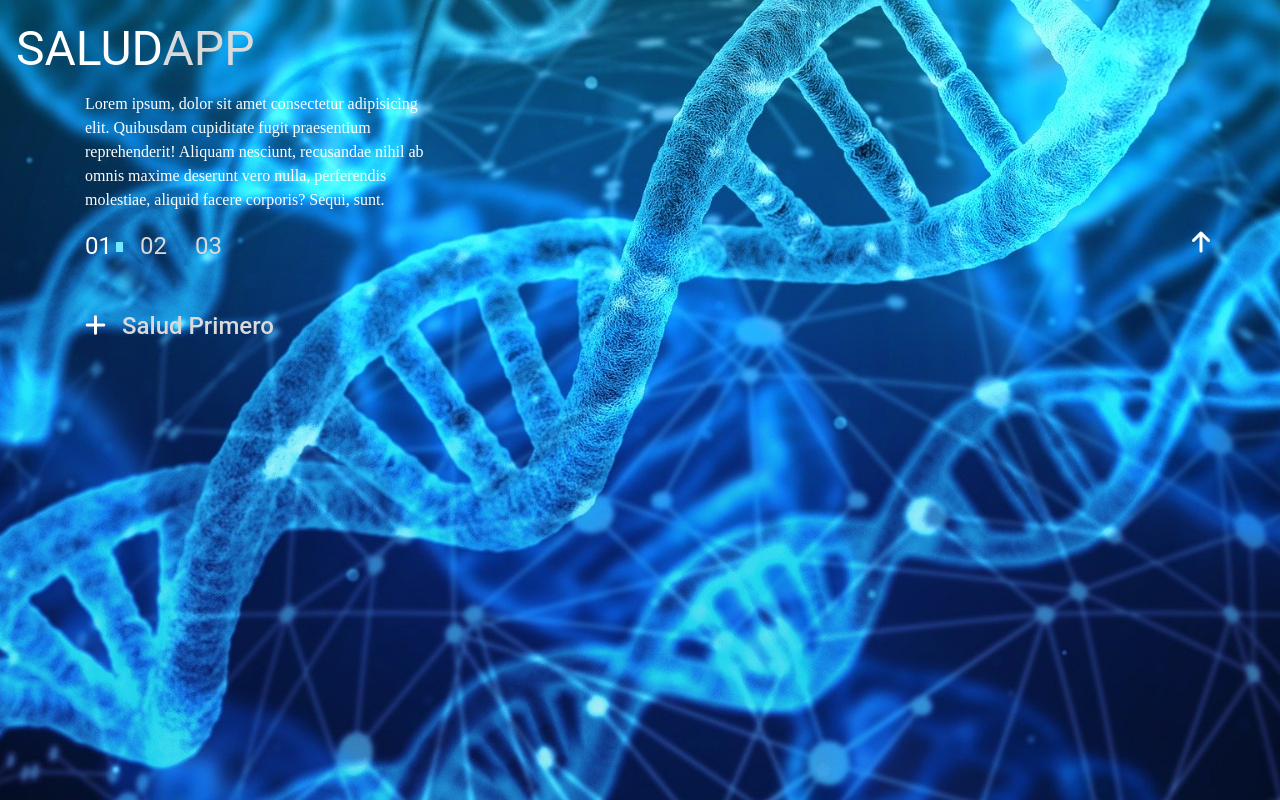
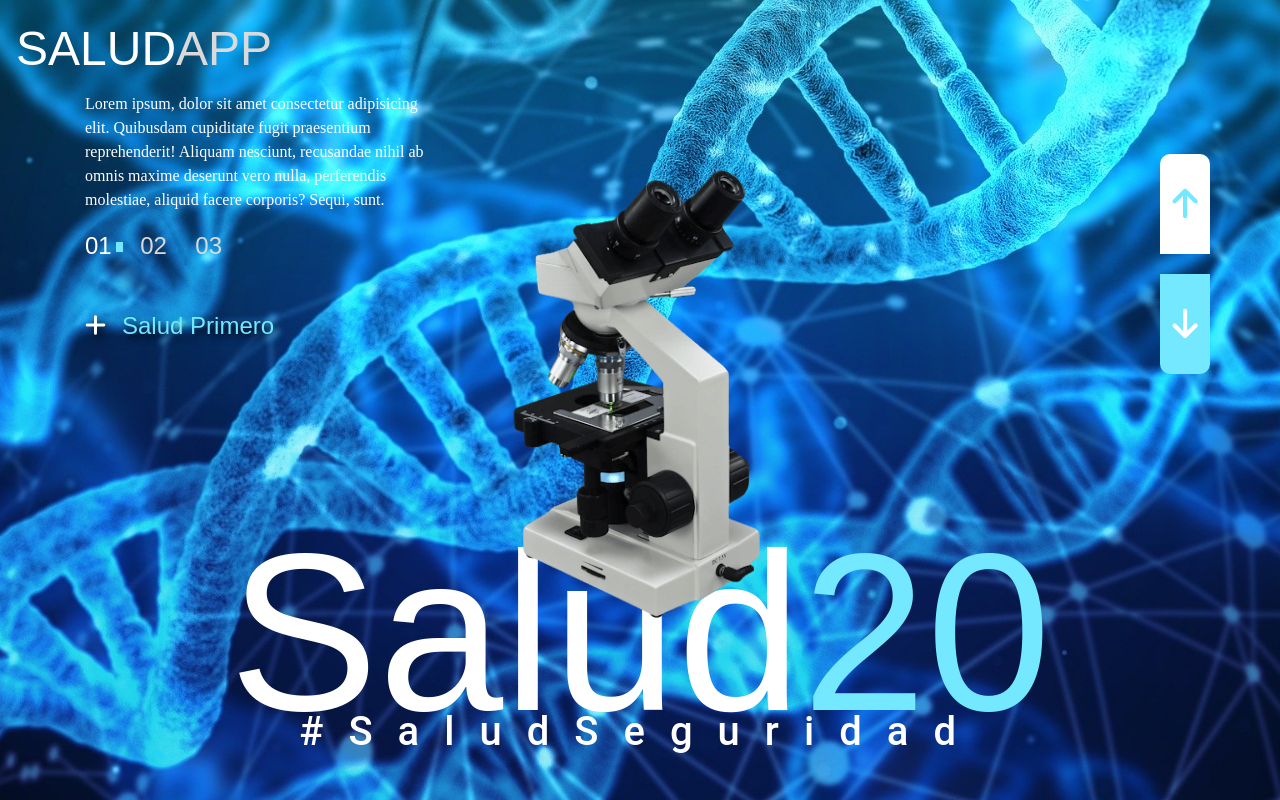
Before and after one commit to aghernandez/Bootstrap_LandingPage, a plain HTML site: page index.html in a window 1280 px wide. Drawn offline with nearby package versions, Linux system fonts and the light colour scheme.

Commit message:
Añadiendo elementos al Css para su interactividad

```diff
--- a/index.html
+++ b/index.html
@@ -37,6 +37,22 @@
             <div class="row h-33">
                 <div class="col-lg-4 pt-5">
                     <h4><i class="fas fa-plus pr-3"></i>Salud Primero</h4>
+                    <div class="social">
+                        <a href="">Facebook</a>
+                        <a href="">Instagram</a>
+                        <a href="">Google +</a>
+                    </div>
+                </div>
+                <div class="col-lg-4">
+                    <img src="img/microscopio.png" alt="">
+                </div>
+                <div class="col-lg-4 flex">
+                    <i class="fas fa-arrow-down"></i>
+                </div>
+            </div>
+            <div class="row h-33">
+                <div class="col-lg-12">
+                    <h1>Salud<span class="salud">20</span></h1>
                 </div>
             </div>
 
--- a/style.css
+++ b/style.css
@@ -1,5 +1,5 @@
 *{
-    font-family: "Roboto";
+    font-family: "Arial";
     color: rgb(218, 218, 218);
     padding: 0;
     margin: 0;
@@ -60,3 +60,126 @@ section i {
     font-size: 1.5rem;
     color: white;
 }
+
+section h4 {
+    color: #73e8ff;
+    text-shadow: 3px 3px 8px #000;
+}
+
+section .social {
+    position: absolute;
+    left: -100%;
+    transform: rotate(-90deg);
+    font-size: 1.5rem;
+    top: 50%;
+    width: 400px;
+    display: flex;
+    justify-content: space-between;
+}
+
+section a {
+    color: white;
+    font-size: 1.5rem;
+}
+
+section .social a:hover {
+    color: white;
+    text-decoration: none;
+}
+
+section img {
+    position: absolute;
+    top: 50%;
+    left: 50%;
+    transform: translate(-50%, -50%);
+    z-index: 999;
+    width: 130%;
+}
+
+@keyframes bounce {
+    0% {
+        width: 130%;
+    }
+
+    80% {
+        width: 130%;
+    }
+
+    90% {
+        width: 140%;
+    }
+
+    100% {
+        width: 130%;
+    }
+}
+
+section .fa-arrow-up {
+    background-color: white;
+    color: #73e8ff;
+    height: 100px;
+    width: 50px;
+    display: flex;
+    align-items: center;
+    justify-content: center;
+    font-size: 2.1rem;
+    border-radius: 10px 10px 0px 0px;
+}
+
+section .fa-arrow-down {
+    background-color:#73e8ff;
+    color: white;
+    height: 100px;
+    width: 50px;
+    display: flex;
+    align-items: center;
+    justify-content: center;
+    font-size: 2.1rem;
+    border-radius: 0px 0px 10px 10px;
+}
+
+section h1 {
+    color: white;
+    font-size: 14rem;
+    margin: -30px auto;
+    text-align: center;
+}
+
+section h1:before {
+    content: "#SaludSeguridad";
+    position: absolute;
+    top: 180px;
+    left: 50%;
+    transform: translate(-50%);
+    font-size: 2.5rem;
+    letter-spacing: 25px;
+    font-family: "Roboto";
+}
+
+span.salud {
+    color: #73e8ff;
+}
+
+@media (max-width: 1200px) {
+    section h1 {
+        font-size: 8rem;
+    }
+}
+
+@media (max-width: 991px) {
+    section img {
+        left: 50%;
+        top: 50%;
+        transform: translate(-50%, -50%) scale(0.4);
+    }
+    section h4, .social {
+        visibility: hidden;
+    }
+
+    header span.mt-5{
+        margin-top: 0rem !important;
+    }
+    .flex {
+        visibility: hidden;
+    }
+}
```
Also changed, not shown: img/erlen.png (added), img/erlenmayer.png (added), img/microscopio.png (added).
